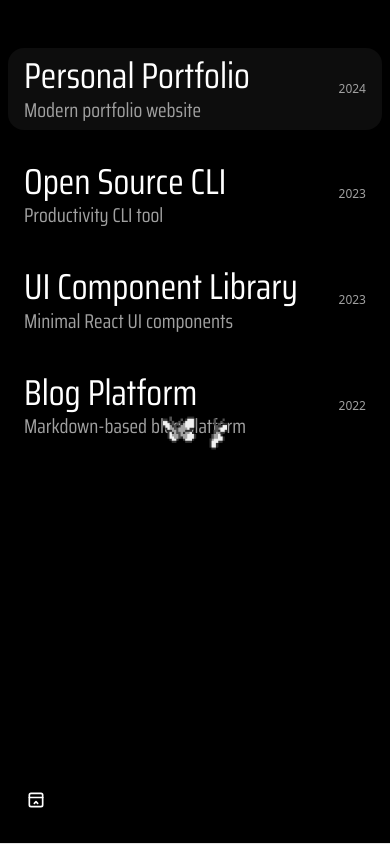
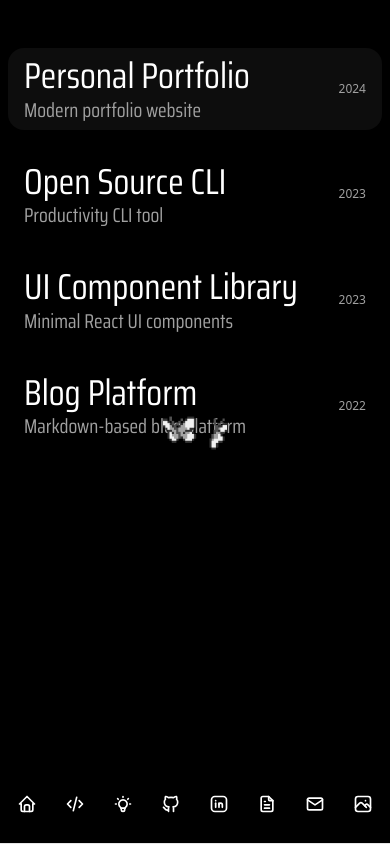
Before and after one commit to Abhi-boostin/abhifolio, a Next.js app: page /projects in a window 390 px wide. Built offline with nearby package versions, Linux system fonts and the light colour scheme; a web font is replaced by a local one.

Commit message:
Enhance FloatingDock component with touch support for mobile, adding hover effects and improving icon interaction; update PortfolioFloatingDock to include a new Gallery item

```diff
--- a/components/FloatingDock.tsx
+++ b/components/FloatingDock.tsx
@@ -14,7 +14,7 @@ import {
   useSpring,
   useTransform,
 } from "motion/react";
-import { useRef, useState } from "react";
+import { useRef, useState, useEffect } from "react";
 
 export const FloatingDock = ({
   items,
@@ -44,54 +44,72 @@ const FloatingDockMobile = ({
   className?: string;
   Link?: any;
 }) => {
-  const [open, setOpen] = useState(false);
+  let mouseX = useMotionValue(Infinity);
+  const [hoveredIdx, setHoveredIdx] = useState<number | null>(null);
+  const iconRefs = useRef<(HTMLDivElement | null)[]>([]);
+  // Touch support for floating effect and tooltip
+  const handleTouch = (e: React.TouchEvent<HTMLDivElement>) => {
+    if (e.touches && e.touches.length > 0) {
+      const x = e.touches[0].clientX;
+      const y = e.touches[0].clientY;
+      mouseX.set(x);
+      // Find which icon is under the touch
+      for (let i = 0; i < iconRefs.current.length; i++) {
+        const ref = iconRefs.current[i];
+        if (ref) {
+          const rect = ref.getBoundingClientRect();
+          if (x >= rect.left && x <= rect.right && y >= rect.top && y <= rect.bottom) {
+            setHoveredIdx(i);
+            return;
+          }
+        }
+      }
+      setHoveredIdx(null);
+    }
+  };
+  const handleTouchEnd = () => {
+    mouseX.set(Infinity);
+    setHoveredIdx(null);
+  };
   return (
-    <div className={cn("fixed left-4 bottom-6 z-50 block md:hidden", className)}>
-      <AnimatePresence>
-        {open && (
     <motion.div
-            layoutId="nav"
-            className="absolute inset-x-0 bottom-full mb-2 flex flex-col gap-2 items-center"
+      onMouseMove={(e) => mouseX.set(e.pageX)}
+      onMouseLeave={() => mouseX.set(Infinity)}
+      onTouchStart={handleTouch}
+      onTouchMove={handleTouch}
+      onTouchEnd={handleTouchEnd}
+      onTouchCancel={handleTouchEnd}
+      className={cn(
+        "fixed bottom-3 left-1/2 -translate-x-1/2 z-50 flex md:hidden h-14 items-end gap-2 rounded-2xl bg-black px-2 pb-2 overflow-x-auto whitespace-nowrap scrollbar-hide",
+        className,
+      )}
     >
-            {items.map((item, idx) => (
-              <motion.div
+      {items.map((item, i) => (
+        item.isInternal && Link ? (
+          <Link
+            href={item.href}
             key={item.title}
-                initial={{ opacity: 0, y: 10 }}
-                animate={{
-                  opacity: 1,
-                  y: 0,
-                }}
-                exit={{
-                  opacity: 0,
-                  y: 10,
-                  transition: {
-                    delay: idx * 0.05,
-                  },
-                }}
-                transition={{ delay: (items.length - 1 - idx) * 0.05 }}
-                className="flex items-center justify-center"
+            onClick={() => mouseX.set(Infinity)}
+            onTouchEnd={() => mouseX.set(Infinity)}
           >
-                {item.isInternal && Link ? (
-                  <Link href={item.href} key={item.title} className="flex h-10 w-10 items-center justify-center rounded-full bg-black">
-                    <div className="flex items-center justify-center h-6 w-6 text-white">{item.icon}</div>
+            <div ref={el => { iconRefs.current[i] = el; }}>
+              <IconContainer mouseX={mouseX} {...item} hovered={hoveredIdx === i} />
+            </div>
           </Link>
         ) : (
-                  <a href={item.href} key={item.title} className="flex h-10 w-10 items-center justify-center rounded-full bg-black">
-                    <div className="flex items-center justify-center h-6 w-6 text-white">{item.icon}</div>
+          <a
+            href={item.href}
+            key={item.title}
+            onClick={() => mouseX.set(Infinity)}
+            onTouchEnd={() => mouseX.set(Infinity)}
+          >
+            <div ref={el => { iconRefs.current[i] = el; }}>
+              <IconContainer mouseX={mouseX} {...item} hovered={hoveredIdx === i} />
+            </div>
           </a>
-                )}
-              </motion.div>
+        )
       ))}
     </motion.div>
-        )}
-      </AnimatePresence>
-      <button
-        onClick={() => setOpen(!open)}
-        className="flex h-10 w-10 items-center justify-center rounded-full bg-black"
-      >
-        <IconLayoutNavbarCollapse className="h-5 w-5 text-white" />
-      </button>
-    </div>
   );
 };
 
@@ -116,11 +134,21 @@ const FloatingDockDesktop = ({
     >
       {items.map((item) => (
         item.isInternal && Link ? (
-          <Link href={item.href} key={item.title}>
+          <Link
+            href={item.href}
+            key={item.title}
+            onClick={() => mouseX.set(Infinity)}
+            onTouchEnd={() => mouseX.set(Infinity)}
+          >
             <IconContainer mouseX={mouseX} {...item} />
           </Link>
         ) : (
-          <a href={item.href} key={item.title}>
+          <a
+            href={item.href}
+            key={item.title}
+            onClick={() => mouseX.set(Infinity)}
+            onTouchEnd={() => mouseX.set(Infinity)}
+          >
             <IconContainer mouseX={mouseX} {...item} />
           </a>
         )
@@ -134,11 +162,13 @@ function IconContainer({
   title,
   icon,
   href,
+  hovered: hoveredProp,
 }: {
   mouseX: MotionValue;
   title: string;
   icon: React.ReactNode;
   href: string;
+  hovered?: boolean;
 }) {
   let ref = useRef<HTMLDivElement>(null);
 
@@ -180,6 +210,7 @@ function IconContainer({
   });
 
   const [hovered, setHovered] = useState(false);
+  const actuallyHovered = hoveredProp !== undefined ? hoveredProp : hovered;
 
   return (
     <motion.div
@@ -190,7 +221,7 @@ function IconContainer({
       className="relative flex aspect-square items-center justify-center rounded-full bg-black"
     >
       <AnimatePresence>
-        {hovered && (
+        {actuallyHovered && (
           <motion.div
             initial={{ opacity: 0, y: 10, x: "-50%" }}
             animate={{ opacity: 1, y: 0, x: "-50%" }}
--- a/components/PortfolioFloatingDock.tsx
+++ b/components/PortfolioFloatingDock.tsx
@@ -1,5 +1,5 @@
 import { FloatingDock } from "./FloatingDock";
-import { IconHome, IconCode, IconBulb, IconBrandGithub, IconBrandLinkedin, IconFileText, IconMail } from "@tabler/icons-react";
+import { IconHome, IconCode, IconBulb, IconBrandGithub, IconBrandLinkedin, IconFileText, IconMail, IconPhoto } from "@tabler/icons-react";
 import Link from 'next/link';
 
 const navItems = [
@@ -10,6 +10,7 @@ const navItems = [
   { title: "LinkedIn", icon: <IconBrandLinkedin />, href: "https://www.linkedin.com/in/abhiboostin/" },
   { title: "Resume", icon: <IconFileText />, href: "https://drive.google.com/file/d/1y9pewdw7wXkRyk-TGUvp8H1_TlOW4dQB/view?usp=drive_link" },
   { title: "Mail", icon: <IconMail />, href: "mailto:your@email.com" },
+  { title: "Gallery", icon: <IconPhoto />, href: "/gallery", isInternal: true },
 ];
 
 export default function PortfolioFloatingDock() {
```
Lines whose indentation alone changed are shown as unchanged.
